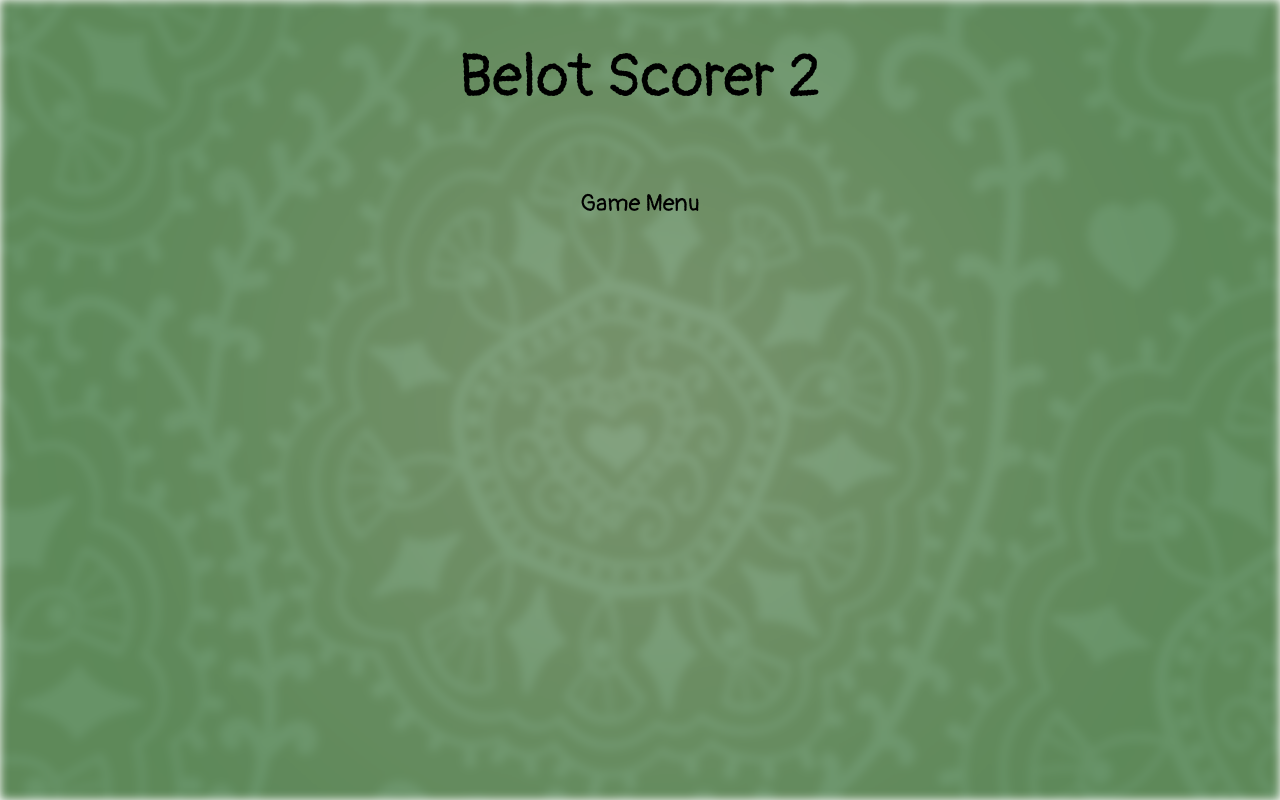
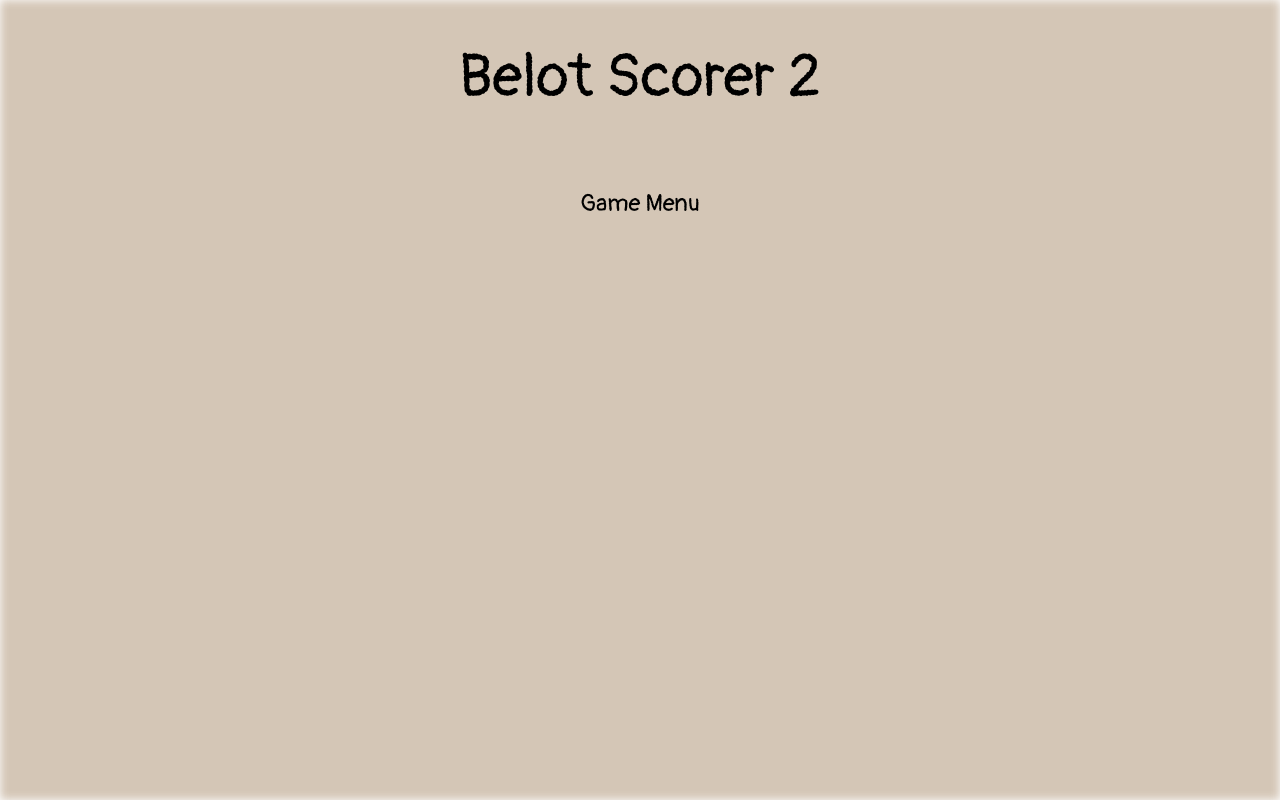
Before and after one commit to petko-todorov/belot-scorer, a React (Vite) app: page / in a window 1280 px wide. Built offline with nearby package versions, Linux system fonts and the light colour scheme.

Commit message:
Use background color instead of image

```diff
--- a/src/index.css
+++ b/src/index.css
@@ -11,7 +11,8 @@ html::before {
     left: 0;
     width: 100%;
     height: 100%;
-    background-image: url('assets/bg.png');
+    /* background-image: url('assets/bg.png'); */
+    background-color: #d4c6b6;
     background-size: cover;
     background-position: center;
     filter: blur(5px);
```
